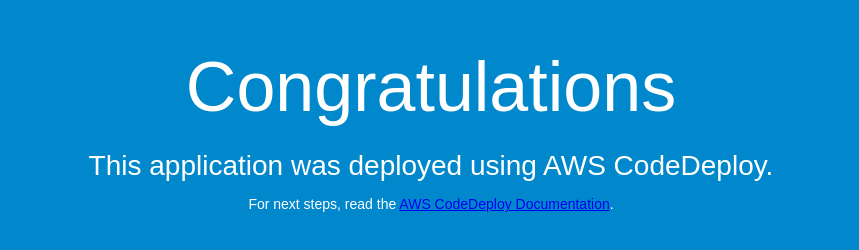
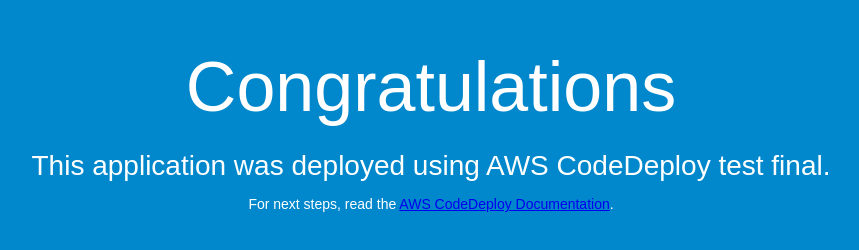
Before and after one commit to quansang/codedeploy, a plain HTML site: page index.html in a window 1280 px wide. Shown: the whole page, without its empty margins (209-1068 px from the left). Drawn offline with Linux system fonts and the light colour scheme.

Commit message:
Update index.html

```diff
--- a/index.html
+++ b/index.html
@@ -27,7 +27,7 @@
 <body>
   <div align="center">
     <h1>Congratulations</h1>
-    <h2>This application was deployed using AWS CodeDeploy.</h2>
+    <h2>This application was deployed using AWS CodeDeploy test final.</h2>
     <p>For next steps, read the <a href="http://aws.amazon.com/documentation/codedeploy">AWS CodeDeploy Documentation</a>.</p>
   </div>
 </body>
```
